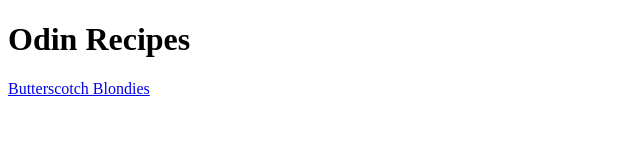
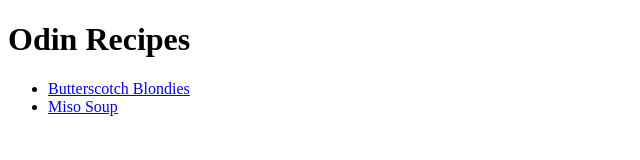
Before and after one commit to eamckn/odin-recipes, a plain HTML site: page index.html in a window 1280 px wide. Shown: the whole page, without its empty margins (0-640 px from the left). Drawn offline with Linux system fonts and the light colour scheme.

Commit message:
Add miso soup components to repo
Add miso-soup.html to recipes, add link from index.html,
add soup image to repo and recipe page

```diff
--- a/index.html
+++ b/index.html
@@ -9,8 +9,13 @@
 
     <body>
         <h1>Odin Recipes</h1>
-        <a href="recipes/butterscotch-blondies.html"
-        target="_blank" rel="noopener noreferrer">Butterscotch Blondies</a>
+        <ul>
+           <li><a href="recipes/butterscotch-blondies.html"
+            target="_blank" rel="noopener noreferrer">Butterscotch
+            Blondies</a></li>
+            <li><a href="recipes/miso-soup.html" target="_blank"
+            rel="noopener noreferrer">Miso Soup</a></li>
+        </ul>
     </body>
 
 </html>
```
Also changed, not shown: recipes/miso-soup.html (added, +16 -0 lines), images/miso-soup.jpeg (added).
